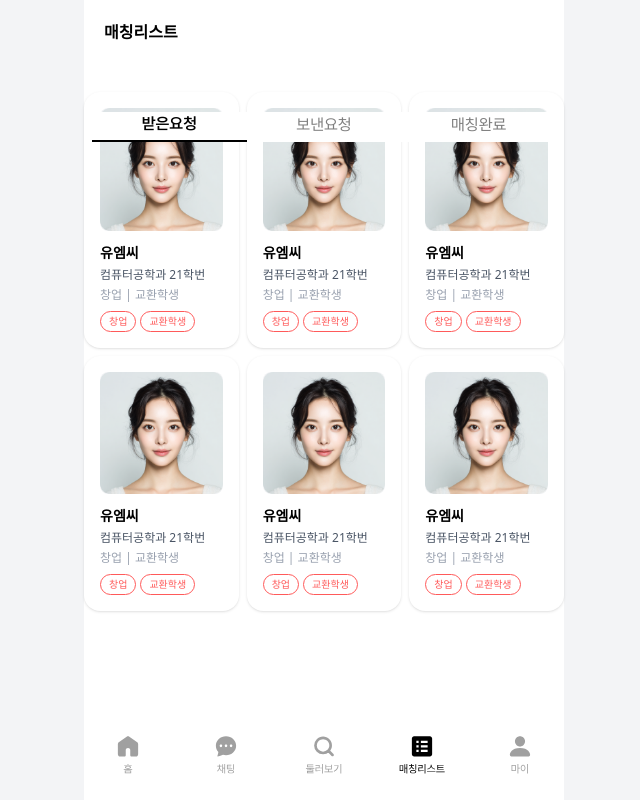
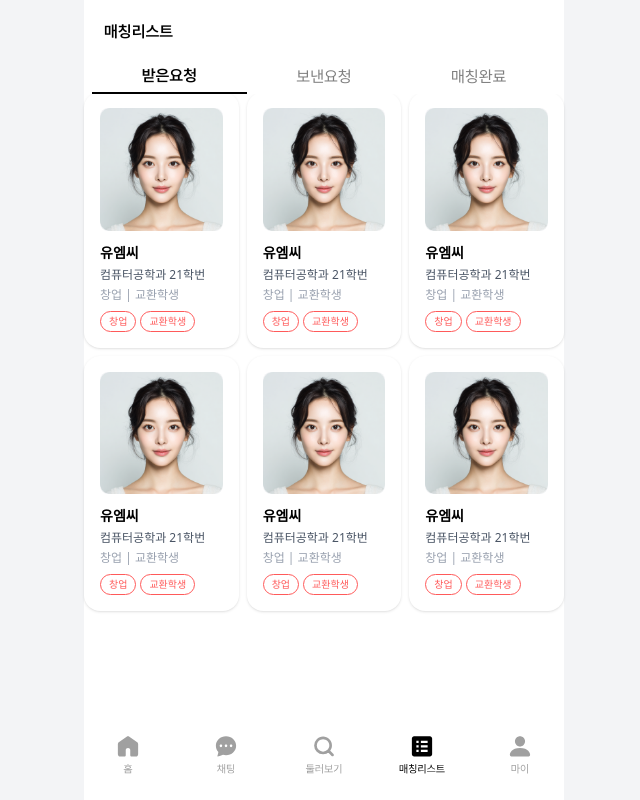
Before and after one commit to LUNCH-CHAT/FRONTEND, a React (Vite) app: page /matching in a window 1280 px wide. Shown: the whole page, without its empty margins (316-956 px from the left). Built offline with nearby package versions, Linux system fonts and the light colour scheme.

Commit message:
Modify: 레아아웃 디자인 수정
- 폰트 적용 수정
- 매칭리스트 페이지 상단바와 레아이웃 패팅 맞춤

```diff
--- a/src/components/Headers/BackHeader.tsx
+++ b/src/components/Headers/BackHeader.tsx
@@ -14,14 +14,10 @@ const BackHeader = ({ title }: BackHeaderProps) => {
 
   return (
     <header className="max-w-[480px] w-full fixed top-0 z-50 bg-white h-[64px] flex items-center justify-center px-5">
-      <button
-        type="button"
-        className="absolute left-5 cursor-pointer"
-        onClick={handleClickBack}
-      >
+      <button type="button" className="absolute left-5 cursor-pointer" onClick={handleClickBack}>
         <img src={Back} alt="뒤로가기" />
       </button>
-      <h1 className="select-none font-pretendard font-semibold">{title}</h1>
+      <h1 className="select-none font-[pretendard] font-semibold">{title}</h1>
     </header>
   );
 };
--- a/src/components/Headers/HomeHeader.tsx
+++ b/src/components/Headers/HomeHeader.tsx
@@ -16,7 +16,7 @@ const HomeHeader = ({ title }: HomeHeaderProps) => {
   return (
     <header className="max-w-[480px] w-full fixed top-0 z-50 bg-white h-[64px] flex items-center justify-between px-5">
       {title ? (
-        <h1 className="select-none font-pretendard font-semibold">{title}</h1>
+        <h1 className="select-none font-[pretendard] font-semibold">{title}</h1>
       ) : (
         <h1>
           <img src={Logo} alt="LunchChat" />
--- a/src/pages/matching-list-page/index.tsx
+++ b/src/pages/matching-list-page/index.tsx
@@ -7,7 +7,7 @@ export default function MatchingListPage() {
   return (
     <>
       {/* 상단 탭바 */}
-      <div className="max-w-[480px] w-full fixed top-[7rem] z-100 flex justify-between px-2 bg-[#ffffff] text-center font-[pretendard] font-normal text-[#7D7D7D]">
+      <div className="max-w-[480px] w-full fixed top-[4rem] z-100 flex justify-between px-2 bg-[#ffffff] text-center font-[pretendard] font-normal text-[#7D7D7D]">
         <button
           type="button"
           className={`w-1/3 pb-1 ${
```
